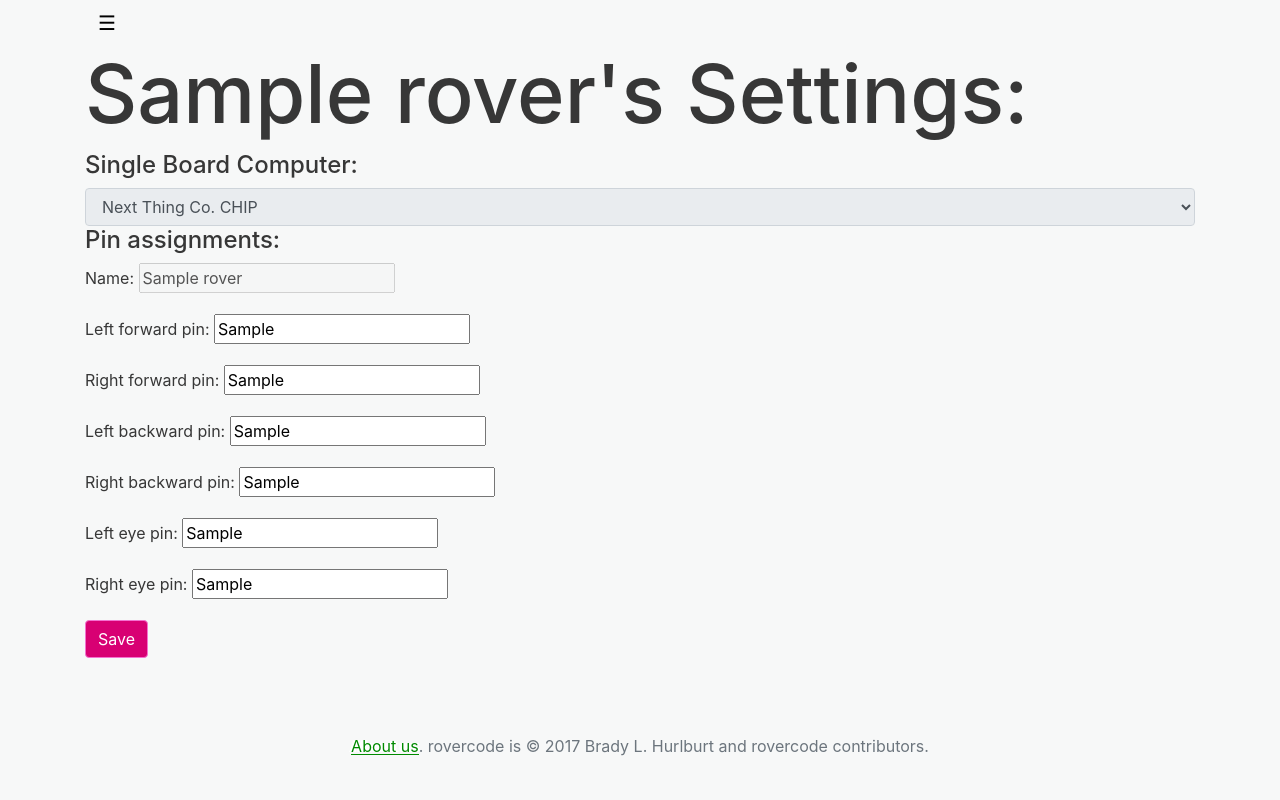
After one commit to rovercode/rovercode-web, a Django app: page /mission-control/rover-settings/1/ in a window 1280 px wide. The commit adds this page. Run offline with Django 3.2, Linux system fonts and the light colour scheme; a user stored in the database is signed in; tables that the repository leaves empty hold one stand-in row (values such as "Sample post"); some libraries are stand-ins or nearby versions.

Commit message:
Create settings page to change rover settings

```diff
--- /dev/null
+++ b/mission_control/forms.py
@@ -0,0 +1,18 @@
+"""Mission Control forms."""
+from django import forms
+from .models import Rover
+
+
+class RoverForm(forms.ModelForm):
+    """Fields for modifying rover settings."""
+
+    class Meta:
+        """Meta class."""
+
+        model = Rover
+        fields = [
+            'name',
+            'left_forward_pin', 'right_forward_pin',
+            'left_backward_pin', 'right_backward_pin',
+            'left_eye_pin', 'right_eye_pin',
+        ]
--- a/mission_control/templates/rover_list.html
+++ b/mission_control/templates/rover_list.html
@@ -18,7 +18,7 @@
   <div class="row">
     <div class="col-md-12 btn-group" id="bds">
       {% for rover in rover_list %}
-        <button class="btn btn-primary">
+        <button class="btn btn-primary" onclick="location.href = '{% url 'mission-control:rover_settings' pk=rover.pk %}';">
           {{ rover.name }}
         </button>
       {% endfor %}
--- /dev/null
+++ b/mission_control/templates/rover_settings.html
@@ -0,0 +1,60 @@
+{% extends "base.html" %}
+{% load i18n %}
+
+{% block css %}
+  {{ block.super }}
+  <style>
+    .col-form-label {
+      text-align: right;
+    }
+  </style>
+{% endblock css %}
+
+{% block content %}
+  <div class="row">
+    <div class="col-md-12">
+      <h1>{{ name }}'s Settings:</h1>
+    </div>
+  </div>
+  <div class="row">
+    <div class="col-md-12">
+      <h4 for="sbc">{% trans "Single Board Computer:" %}</h4>
+    </div>
+   </div>
+  <div class="row">
+    <div class="col-md-12">
+      <select class="form-control" id="sbc" disabled>
+        <option>Next Thing Co. CHIP</option>
+        <option>Raspberry Pi</option>
+        <option>Beaglebone Black</option>
+      </select>
+    </div>
+  </div>
+  <div class="row">
+    <div class="col-md-12">
+      <h4>{% trans "Pin assignments:" %}</h4>
+    </div>
+  </div>
+  <div class="row">
+    <div class="col-md-12">
+      <form method="post">
+        {% csrf_token %}
+        <div class="form-group row">
+          {{ form.as_p }}
+        </div>
+        <div class="form-group row">
+          <button type="submit" class="btn btn-primary">Save</button>
+        </div>
+      </form>
+    </div>
+  </div>
+{% endblock content %}
+
+{% block javascript %}
+{{ block.super }}
+  <script>
+  $(document).ready(function() {
+    $("input[id=id_name]").attr("disabled", true)
+  });
+  </script>
+{% endblock javascript %}
--- a/mission_control/urls.py
+++ b/mission_control/urls.py
@@ -19,4 +19,6 @@ urlpatterns = [
         include('rest_framework.urls', namespace='rest_framework')),
     url(r'^bd-list/$', views.bd_list, name='bd_list'),
     url(r'^rover-list/$', views.rover_list, name='rover_list'),
+    url(r'^rover-settings/(?P<pk>[0-9]+)/$',
+        views.rover_settings, name='rover_settings'),
 ]
--- a/mission_control/views.py
+++ b/mission_control/views.py
@@ -1,6 +1,7 @@
 """Mission Control views."""
 from django.contrib.auth.decorators import login_required
-from django.shortcuts import render
+from django.core.urlresolvers import reverse
+from django.shortcuts import render, redirect
 from django_filters.rest_framework import DjangoFilterBackend
 from .models import Rover, BlockDiagram
 from rest_framework import viewsets, permissions, serializers
@@ -8,6 +9,7 @@ from rest_framework.renderers import JSONRenderer
 from .serializers import RoverSerializer, BlockDiagramSerializer
 from django.views.decorators.csrf import ensure_csrf_cookie
 from django.shortcuts import get_object_or_404
+from .forms import RoverForm
 
 
 @ensure_csrf_cookie
@@ -34,6 +36,28 @@ def rover_list(request):
     """Rover list view for the logged in user."""
     rover_list = Rover.objects.filter(owner=request.user.id)
     return render(request, 'rover_list.html', {'rover_list': rover_list})
+
+
+@login_required
+def rover_settings(request, pk):
+    """Rover settings view for the specific rover."""
+    rover = get_object_or_404(Rover, owner=request.user, pk=pk)
+    print(request.POST)
+    if request.method == 'POST':
+        form = RoverForm(instance=rover, data=request.POST)
+
+        if form.is_valid():
+            form.save()
+            return redirect(reverse('mission-control:rover_list'))
+
+        form = RoverForm(instance=rover)
+    else:
+        form = RoverForm(instance=rover)
+
+    return render(request, 'rover_settings.html', {
+        'name': rover.name,
+        'form': form
+    })
 
 
 class RoverViewSet(viewsets.ModelViewSet):
```
Also changed, not shown: mission_control/tests/test_urls.py (+12 -0 lines), mission_control/tests/test_views.py (+102 -0 lines).
